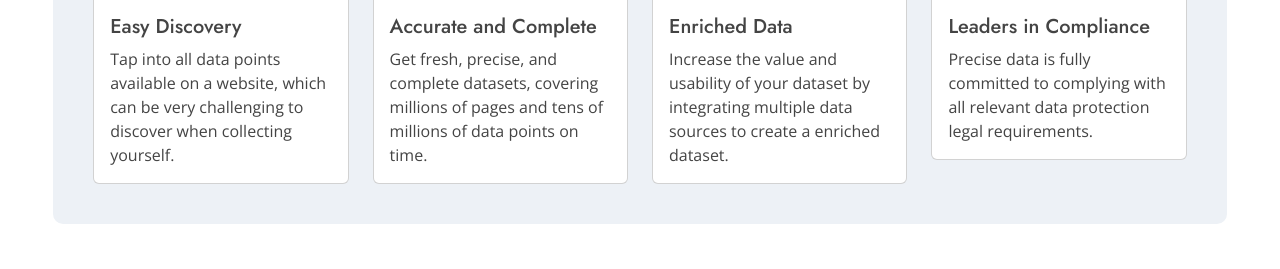
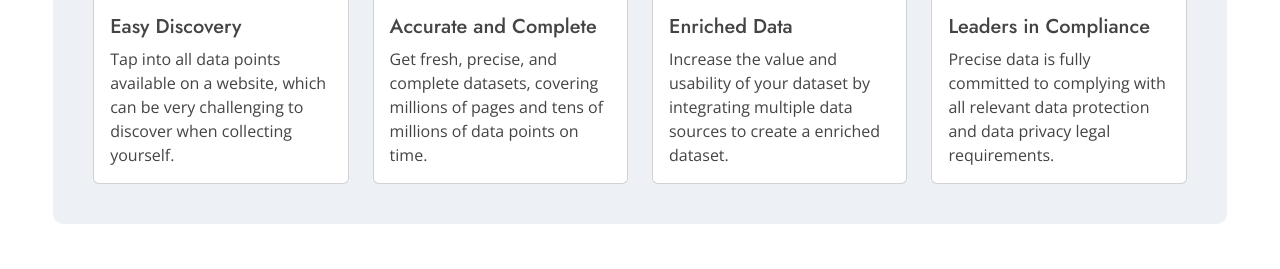
Before and after one commit to JenilAkoliya/precisedata, a Django app: page /datasets/ in a window 1280 px wide. Shown: the part 2737-3006 px from the top of the page. Run offline with Django 4.2, Linux system fonts and the light colour scheme; some libraries are stand-ins or nearby versions.

Commit message:
Update datasets.html

```diff
--- a/preciseweb/templates/datasets.html
+++ b/preciseweb/templates/datasets.html
@@ -1085,7 +1085,7 @@
                             <div class="card-body">
                                 <h5 class="card-title">Leaders in Compliance</h5>
                                 <p class="card-text">Precise data is fully committed to complying with all relevant data
-                                    protection legal requirements.</p>
+                                    protection and data privacy legal requirements.</p>
                             </div>
                         </div>
                     </div>
```
